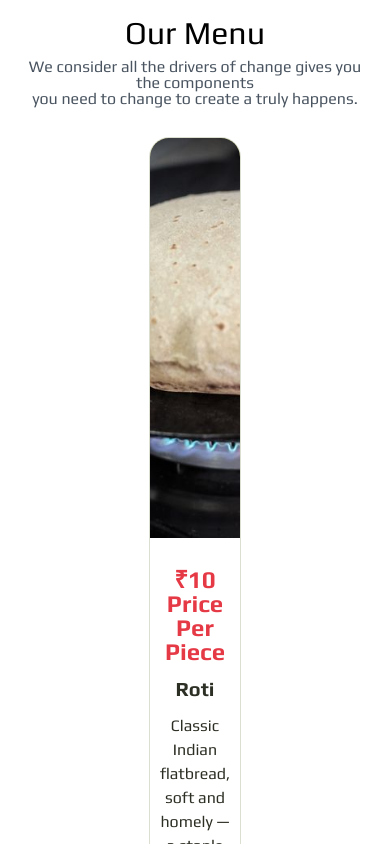
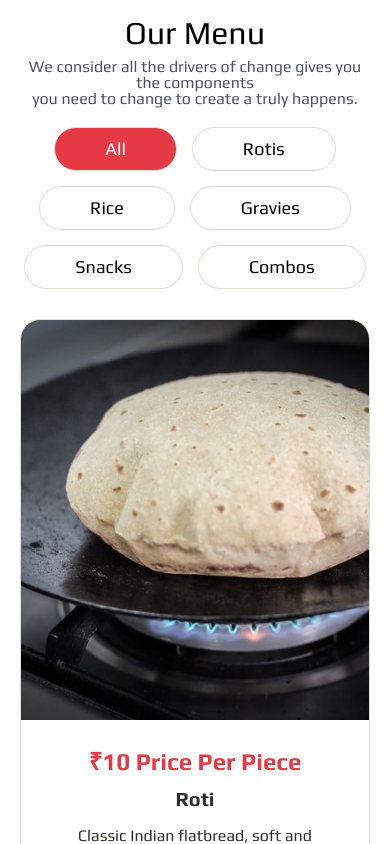
Before and after one commit to DhirajAmbekar/homeflavor, a React (Create React App) app: page / in a window 390 px wide. Shown: the part 3520-4364 px from the top of the page. Built offline with nearby package versions, Linux system fonts and the light colour scheme; a web font is replaced by a local one.

Commit message:
update  menu

```diff
--- a/src/styles/main.css
+++ b/src/styles/main.css
@@ -538,7 +538,7 @@
   display: flex;
   justify-content: center;
   align-items: center;
-  gap: 0 15px;
+  gap: 15px;
 }
 .section3_container .section3_menu_list .section3_menu_list_item {
   border: 1px solid #dbdfd0;
@@ -561,7 +561,7 @@
 }
 @media screen and (max-width: 880px) {
   .section3_container .section3_menu_list {
-    display: none;
+    flex-wrap: wrap;
   }
 }
 .section3_container .section3_menu_list > div {
@@ -599,6 +599,11 @@
   border-radius: 20px;
   overflow: hidden;
   width: calc(33.3333333333% - 24px);
+}
+@media screen and (max-width: 880px) {
+  .section3_container .section3_list .section3_box {
+    width: 100%;
+  }
 }
 .section3_container .section3_list .section3_box .section3_box_img {
   background-color: rgba(251, 255, 0, 0.39);
--- a/src/styles/pages/sections/_section3.scss
+++ b/src/styles/pages/sections/_section3.scss
@@ -30,7 +30,7 @@
     display: flex;
     justify-content: center;
     align-items: center;
-    gap: 0 15px;
+    gap: 15px;
     .section3_menu_list_item {
       border: 1px solid #dbdfd0;
       transition: color 0.3s ease;
@@ -51,7 +51,8 @@
       }
     }
     @include mobile {
-      display: none;
+      // display: none;
+      flex-wrap: wrap;
     }
     > div {
       @include f18(500);
@@ -86,6 +87,9 @@
       border-radius: 20px;
       overflow: hidden;
       width: calc((100% / 3) - 24px);
+      @include mobile {
+        width: 100%;
+      }
       .section3_box_img {
         background-color: rgba(251, 255, 0, 0.39);
       }
```
Also changed, not shown: 1 other file (tests, documents, lock files or other folders).
